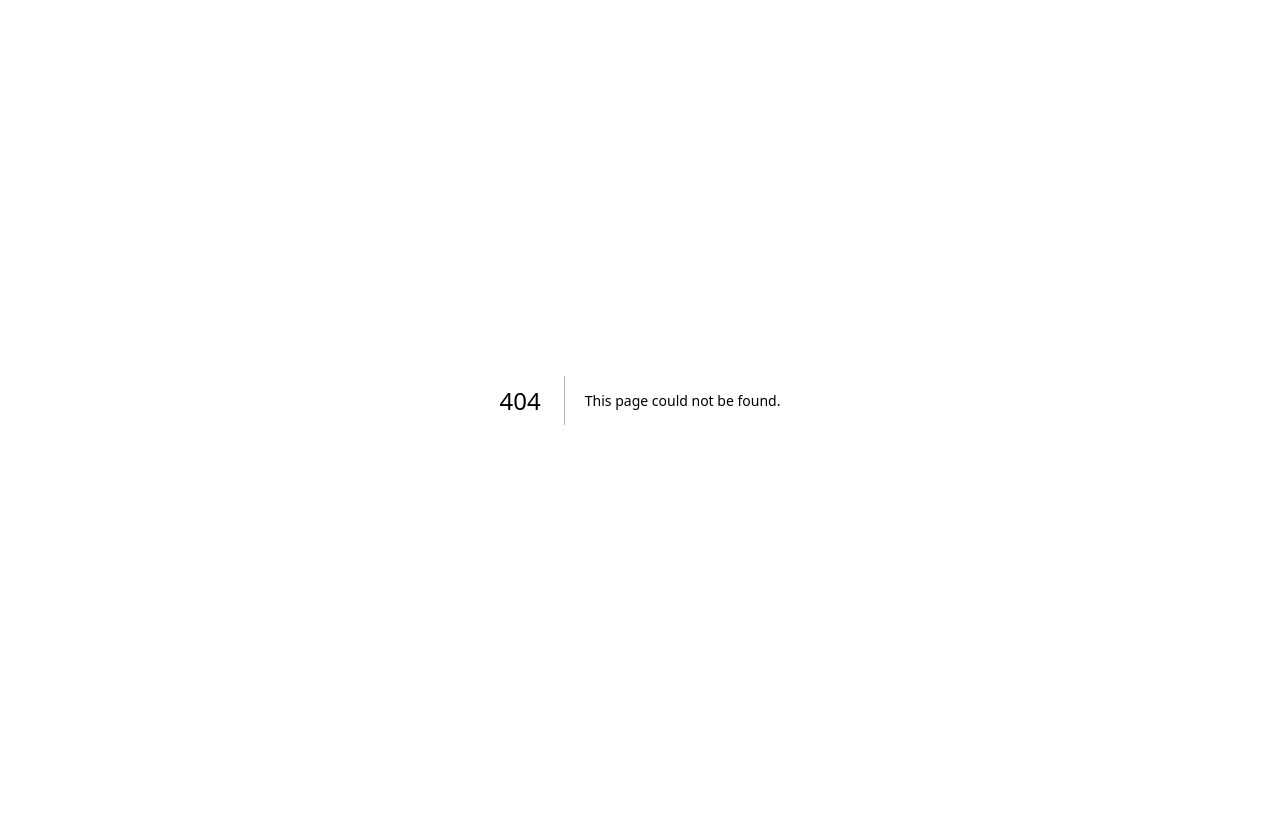
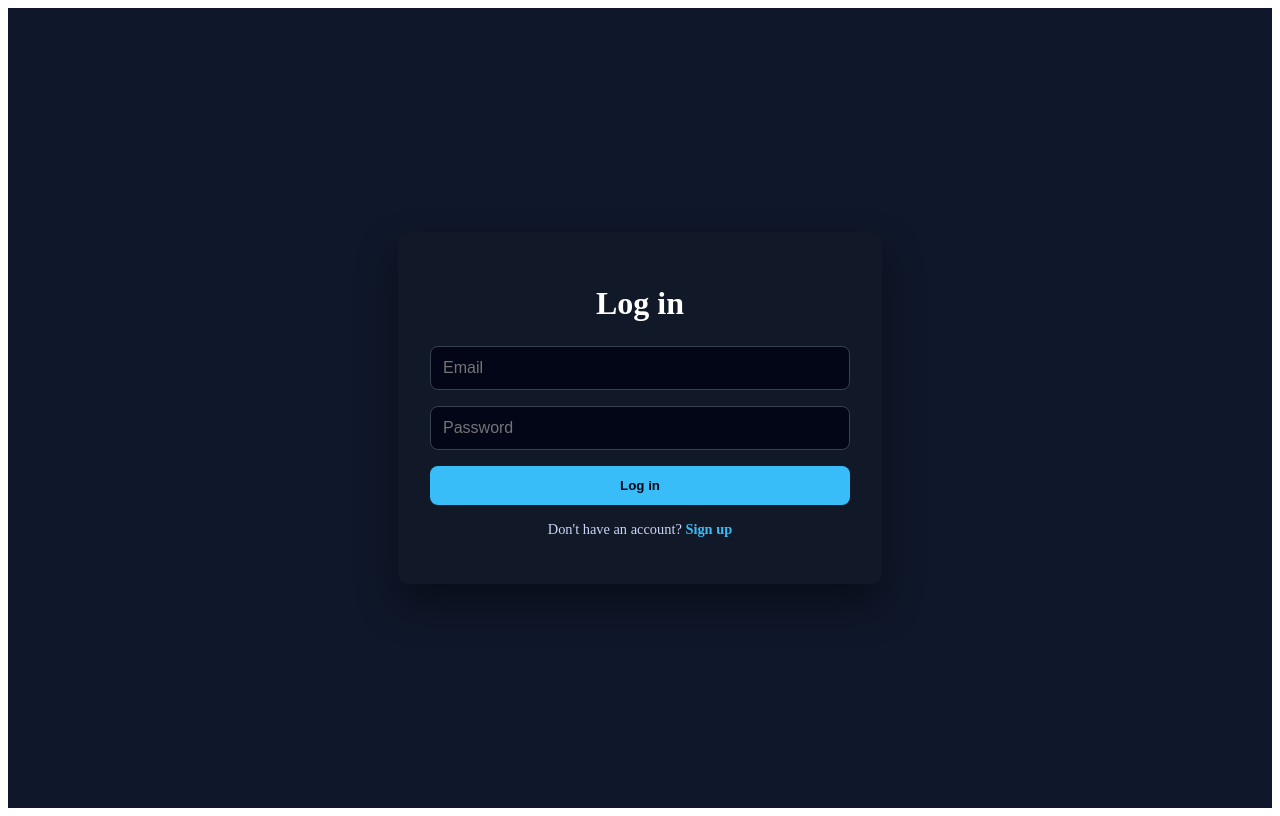
Before and after one commit to Ludample/ats-resume-checker, a Next.js app: page /login in a window 1280 px wide. Before the commit this address had no page. Built offline with nearby package versions, Linux system fonts and the light colour scheme; no server answers.

Commit message:
Create login.js

```diff
--- /dev/null
+++ b/pages/login.js
@@ -0,0 +1,157 @@
+import { useState } from "react";
+import { useRouter } from "next/router";
+import { createClient } from "@supabase/supabase-js";
+
+const supabase = createClient(
+  process.env.NEXT_PUBLIC_SUPABASE_URL,
+  process.env.NEXT_PUBLIC_SUPABASE_ANON_KEY
+);
+
+export default function Login() {
+  const router = useRouter();
+  const [email, setEmail] = useState("");
+  const [password, setPassword] = useState("");
+  const [isSignup, setIsSignup] = useState(false);
+  const [loading, setLoading] = useState(false);
+  const [error, setError] = useState("");
+
+  const handleAuth = async (e) => {
+    e.preventDefault();
+    setLoading(true);
+    setError("");
+
+    try {
+      if (isSignup) {
+        const { error } = await supabase.auth.signUp({
+          email,
+          password,
+        });
+        if (error) throw error;
+        alert("Signup successful. You can now log in.");
+        setIsSignup(false);
+      } else {
+        const { error } = await supabase.auth.signInWithPassword({
+          email,
+          password,
+        });
+        if (error) throw error;
+        router.push("/");
+      }
+    } catch (err) {
+      setError(err.message);
+    } finally {
+      setLoading(false);
+    }
+  };
+
+  return (
+    <div style={styles.container}>
+      <div style={styles.card}>
+        <h1 style={styles.title}>
+          {isSignup ? "Create an account" : "Log in"}
+        </h1>
+
+        <form onSubmit={handleAuth} style={styles.form}>
+          <input
+            type="email"
+            placeholder="Email"
+            value={email}
+            onChange={(e) => setEmail(e.target.value)}
+            required
+            style={styles.input}
+          />
+
+          <input
+            type="password"
+            placeholder="Password"
+            value={password}
+            onChange={(e) => setPassword(e.target.value)}
+            required
+            style={styles.input}
+          />
+
+          {error && <p style={styles.error}>{error}</p>}
+
+          <button type="submit" style={styles.button} disabled={loading}>
+            {loading
+              ? "Please wait..."
+              : isSignup
+              ? "Sign up"
+              : "Log in"}
+          </button>
+        </form>
+
+        <p style={styles.toggle}>
+          {isSignup ? "Already have an account?" : "Don't have an account?"}{" "}
+          <span
+            style={styles.link}
+            onClick={() => setIsSignup(!isSignup)}
+          >
+            {isSignup ? "Log in" : "Sign up"}
+          </span>
+        </p>
+      </div>
+    </div>
+  );
+}
+
+const styles = {
+  container: {
+    minHeight: "100vh",
+    display: "flex",
+    justifyContent: "center",
+    alignItems: "center",
+    background: "#0f172a",
+  },
+  card: {
+    background: "#111827",
+    padding: "2rem",
+    borderRadius: "12px",
+    width: "100%",
+    maxWidth: "420px",
+    boxShadow: "0 20px 40px rgba(0,0,0,0.4)",
+  },
+  title: {
+    color: "#fff",
+    textAlign: "center",
+    marginBottom: "1.5rem",
+  },
+  form: {
+    display: "flex",
+    flexDirection: "column",
+    gap: "1rem",
+  },
+  input: {
+    padding: "0.75rem",
+    borderRadius: "8px",
+    border: "1px solid #374151",
+    background: "#020617",
+    color: "#fff",
+    fontSize: "1rem",
+  },
+  button: {
+    padding: "0.75rem",
+    borderRadius: "8px",
+    border: "none",
+    background: "#38bdf8",
+    color: "#020617",
+    fontWeight: "bold",
+    cursor: "pointer",
+  },
+  error: {
+    color: "#f87171",
+    fontSize: "0.9rem",
+    textAlign: "center",
+  },
+  toggle: {
+    marginTop: "1rem",
+    color: "#cbd5f5",
+    textAlign: "center",
+    fontSize: "0.9rem",
+  },
+  link: {
+    color: "#38bdf8",
+    cursor: "pointer",
+    fontWeight: "bold",
+  },
+};
```
